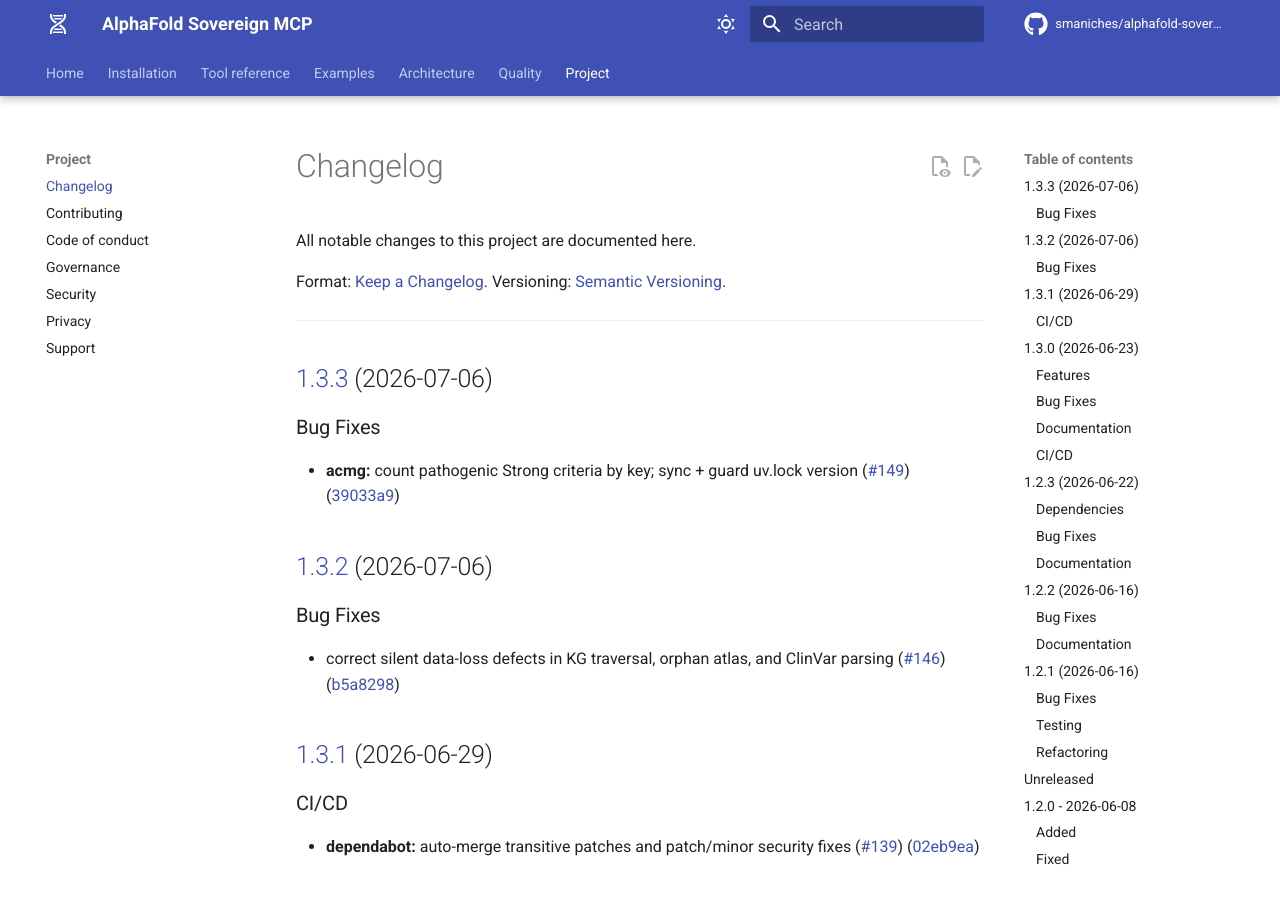
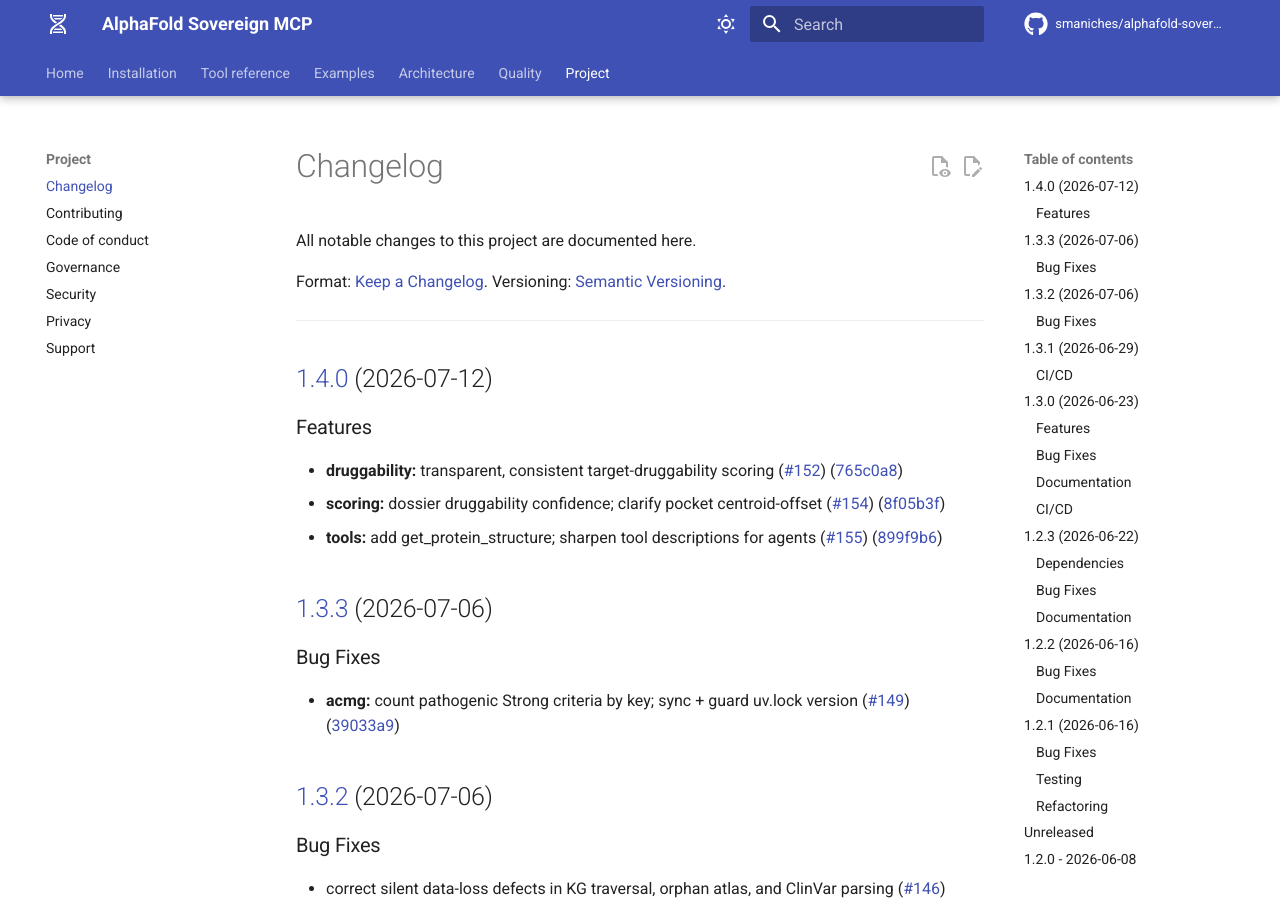
Before and after one commit to smaniches/alphafold-sovereign-mcp, an MkDocs documentation site: the page built from docs/changelog.md, in a window 1280 px wide and 900 px high. Built offline with MkDocs 1.6.1 and Material for MkDocs 9.7.7, drawn with Linux system fonts in a browser that asks for light colours; comment, search, counter and statistics services are not loaded.

Commit message:
chore(main): release 1.4.0 (#153)
* chore(main): release 1.4.0

* chore: sync uv.lock self-version to 1.4.0 for the release

release-please bumps every version surface to 1.4.0 but does not rewrite the
editable self-package entry in uv.lock, so the Version Coherence guard fails on
the release PR (same manual sync as #149). Bring uv.lock's own
alphafold-sovereign-mcp version in line with pyproject; `uv lock --check`
confirms the lockfile is otherwise unchanged.

Co-Authored-By: Claude Opus 4.8 <noreply@anthropic.com>
Claude-Session: https://claude.ai/code/session_01KnSZbJK87gB9k2h2N7jTyi
Signed-off-by: Claude <noreply@anthropic.com>

---------

Signed-off-by: Claude <noreply@anthropic.com>
Co-authored-by: github-actions[bot] <41898282+github-actions[bot]@users.noreply.github.com>
Co-authored-by: Claude <noreply@anthropic.com>

```diff
--- a/CHANGELOG.md
+++ b/CHANGELOG.md
@@ -6,6 +6,15 @@ Format: [Keep a Changelog](https://keepachangelog.com/en/1.1.0/).
 Versioning: [Semantic Versioning](https://semver.org/).
 
 ---
+
+## [1.4.0](https://github.com/smaniches/alphafold-sovereign-mcp/compare/v1.3.3...v1.4.0) (2026-07-12)
+
+
+### Features
+
+* **druggability:** transparent, consistent target-druggability scoring ([#152](https://github.com/smaniches/alphafold-sovereign-mcp/issues/152)) ([765c0a8](https://github.com/smaniches/alphafold-sovereign-mcp/commit/765c0a8305b377a0f87f1cb5daf3cd39e577dfa0))
+* **scoring:** dossier druggability confidence; clarify pocket centroid-offset ([#154](https://github.com/smaniches/alphafold-sovereign-mcp/issues/154)) ([8f05b3f](https://github.com/smaniches/alphafold-sovereign-mcp/commit/8f05b3fc250196d20b16bdde147f3d6ef3de8238))
+* **tools:** add get_protein_structure; sharpen tool descriptions for agents ([#155](https://github.com/smaniches/alphafold-sovereign-mcp/issues/155)) ([899f9b6](https://github.com/smaniches/alphafold-sovereign-mcp/commit/899f9b66ea129a649876a61aa9ef29fdafa0c1ff))
 
 ## [1.3.3](https://github.com/smaniches/alphafold-sovereign-mcp/compare/v1.3.2...v1.3.3) (2026-07-06)
 
--- a/pyproject.toml
+++ b/pyproject.toml
@@ -9,7 +9,7 @@ build-backend = "hatchling.build"
 
 [project]
 name = "alphafold-sovereign-mcp"
-version = "1.3.3"
+version = "1.4.0"
 description = "MCP server wrapping AlphaFold DB and 8 other biomedical data sources, with a local SQLite knowledge graph."
 readme = "README.md"
 license = {text = "Apache-2.0"}
--- a/server.json
+++ b/server.json
@@ -2,7 +2,7 @@
   "$schema": "https://static.modelcontextprotocol.io/schemas/2025-12-11/server.schema.json",
   "name": "io.github.smaniches/alphafold-sovereign-mcp",
   "description": "MCP server for AlphaFold and 8 other biomedical data sources with a local SQLite knowledge graph",
-  "version": "1.3.3",
+  "version": "1.4.0",
   "repository": {
     "url": "https://github.com/smaniches/alphafold-sovereign-mcp",
     "source": "github"
@@ -11,7 +11,7 @@
     {
       "registryType": "pypi",
       "identifier": "alphafold-sovereign-mcp",
-      "version": "1.3.3",
+      "version": "1.4.0",
       "runtimeHint": "uvx",
       "transport": {
         "type": "stdio"
--- a/smithery.yaml
+++ b/smithery.yaml
@@ -16,7 +16,7 @@ description: >-
   must be reviewed by qualified humans before clinical use — see
   STATUS.md and LIMITATIONS.md.
 maturity: beta
-version: "1.3.3" # x-release-please-version
+version: "1.4.0" # x-release-please-version
 homepage: https://github.com/smaniches/alphafold-sovereign-mcp
 license: Apache-2.0
 author:
--- a/src/alphafold_sovereign/__init__.py
+++ b/src/alphafold_sovereign/__init__.py
@@ -11,7 +11,7 @@ Licensed under Apache 2.0.  See `LICENSE`.
 
 from __future__ import annotations
 
-__version__ = "1.3.3"  # x-release-please-version
+__version__ = "1.4.0"  # x-release-please-version
 __author__ = "Santiago Maniches"
 __author_email__ = "santiago@topologica.ai"
 __license__ = "Apache-2.0"
```
Also changed, not shown: README.md (+2 -2 lines), STATUS.md (+2 -2 lines), docs/installation.md (+1 -1 lines), .release-please-manifest.json, .zenodo.json, 3 other files.
